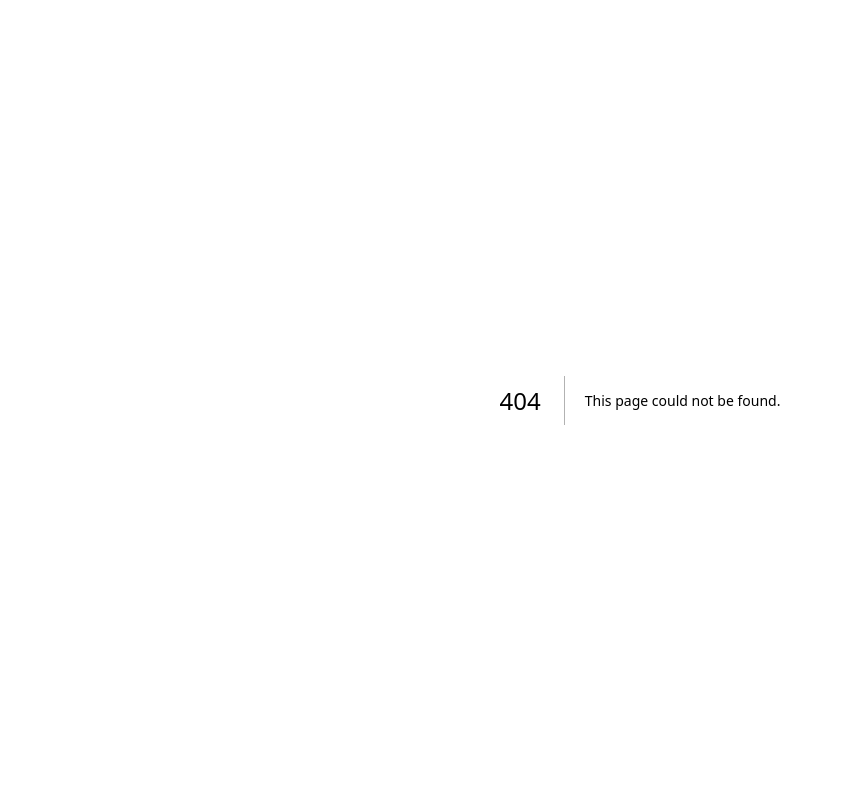
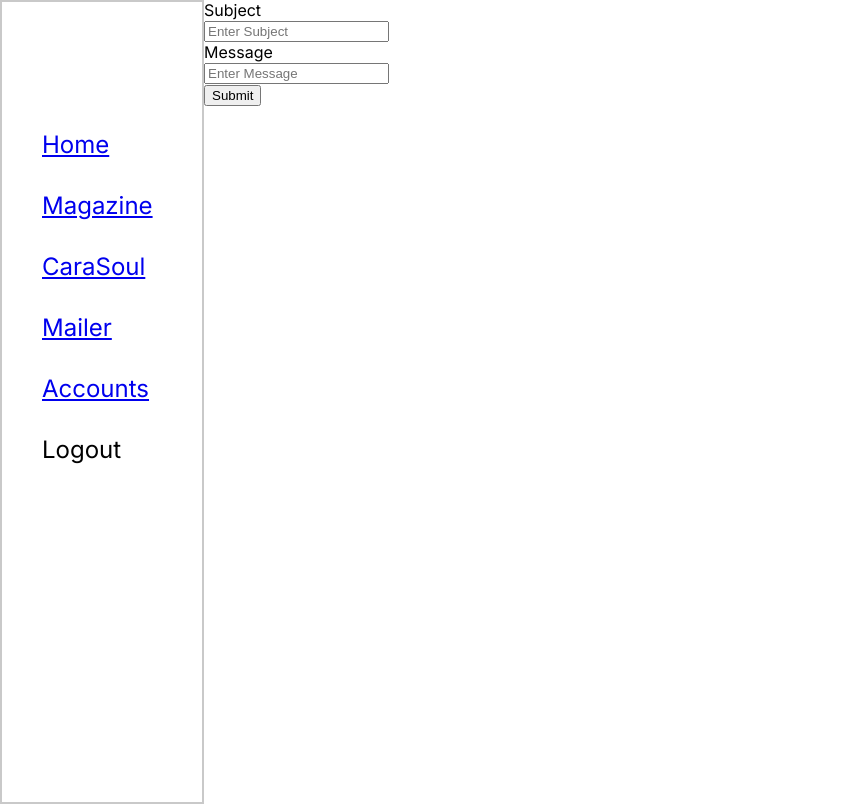
Before and after one commit to Heavy108/Scripture_Admin, a Next.js app: page /Mailer in a window 1280 px wide. Before the commit this address had no page. Shown: the whole page, without its empty margins (0-841 px from the left). Built offline with nearby package versions, Linux system fonts and the light colour scheme.

Commit message:
nodemailer working

```diff
--- a/package.json
+++ b/package.json
@@ -14,6 +14,7 @@
     "firebase-admin": "^12.1.0",
     "mongoose": "^8.3.4",
     "next": "14.2.3",
+    "nodemailer": "^6.9.13",
     "react": "^18",
     "react-dom": "^18"
   }
--- a/src/Helper/DashBoardNavigation.jsx
+++ b/src/Helper/DashBoardNavigation.jsx
@@ -43,7 +43,7 @@ function DashBoard() {
               onClick={() => handleClick('Email')}
               className={activeItem === 'Email' ? `${style.activeItem}` : ''}
             >
-              Email
+             <Link href="/Mailer">Mailer</Link>
             </li>
             <li
               onClick={() => handleClick('Accounts')}
--- /dev/null
+++ b/src/app/Mailer/page.jsx
@@ -0,0 +1,82 @@
+'use client'
+import DashBoard from "@/Helper/DashBoardNavigation";
+import Link from "next/link";
+import style from "@/CSS/Mailer.module.css";
+import { useState } from "react";
+
+
+
+function Display(){
+
+    const [subject ,setSubject] =useState('');
+    const [message,setMessage] =useState("");
+
+    const sendMail =async(e) =>{
+            e.preventDefault();
+            try{
+                const response =await fetch('/api/Mailer',{
+                    method:"POST",
+                    headers:{
+                        'content-type':'application/json',
+                    },
+                    body:JSON.stringify({
+                        subject,
+                        message
+                    })
+                })
+                console.log(await response.json())
+            }catch(error){
+                console.error("Mailer Failed",error.message)
+            }
+    }
+    return(
+        <>
+        {/* <DashBoard/> */}
+
+        <div style={{display:"flex",flexDirection:"row"}}>
+        <DashBoard/>
+        <div style={{flexDirection:"column" , overflow:"hidden"}}>
+        <form onSubmit={sendMail}>
+          <label htmlFor="Subject" className={style.label}>
+            Subject
+          </label>
+          <div className={style.input_container}>
+            <input
+              placeholder="Enter Subject"
+              className={style.input_field}
+              value={subject}
+              onChange={(e)=>{
+                setSubject(e.target.value)
+              }}
+              id="Subject"
+              name="Subject"
+            />
+          </div>
+
+          <label htmlFor="Message" className={style.label}>
+            Message
+          </label>
+          <div className={style.input_container}>
+            <input
+              placeholder="Enter Message"
+              className={style.input_field}
+              id="Message"
+              name="Message"
+              cols={10}
+              row={5}
+              value={message}
+              onChange={(e)=>{
+                setMessage(e.target.value)
+              }}
+
+            />
+          </div>
+          <input type="submit" />
+            </form>
+        </div>
+        </div>
+        </>
+    )
+}
+
+export default Display;
--- /dev/null
+++ b/src/app/api/Mailer/route.js
@@ -0,0 +1,40 @@
+import { NextResponse } from "next/server";
+import nodemailer from "nodemailer";
+
+export async function POST(request) {
+  try {
+    const { subject, message } = await request.json();
+const email =process.env.EMAIL;
+const pass =process.env.PASSWORD
+    const transporter = nodemailer.createTransport({
+      // host: process.env.HOST,
+      // PORT: 2525,
+    //   secure: true,
+    service:"gmail",
+      auth: {
+        user: email,
+        pass
+      },
+
+    });
+
+    const mailoption = {
+      from: email,
+      to: "Heavy1089@gmail.com",
+      subject: "Newsletter",
+      html: `
+        <h3>Hello Heavy108</h3>
+        <li>title:${subject}</li>
+        <li>message:${message}</li>
+        `,
+    };
+    await transporter.sendMail(mailoption);
+    return NextResponse.json(
+      { message: "Email sent successfully" },
+      { status: 200 }
+    );
+  } catch (error) {
+    console.error('Error sending email:', error);
+    return NextResponse.json({ message: 'Failed to Send Email' }, { status: 500 });
+  }
+}
```
Also changed, not shown: src/Helper/Mailer.jsx (added, +35 -0 lines), src/CSS/Mailer.module.css (added), 1 other file (tests, documents, lock files or other folders).
